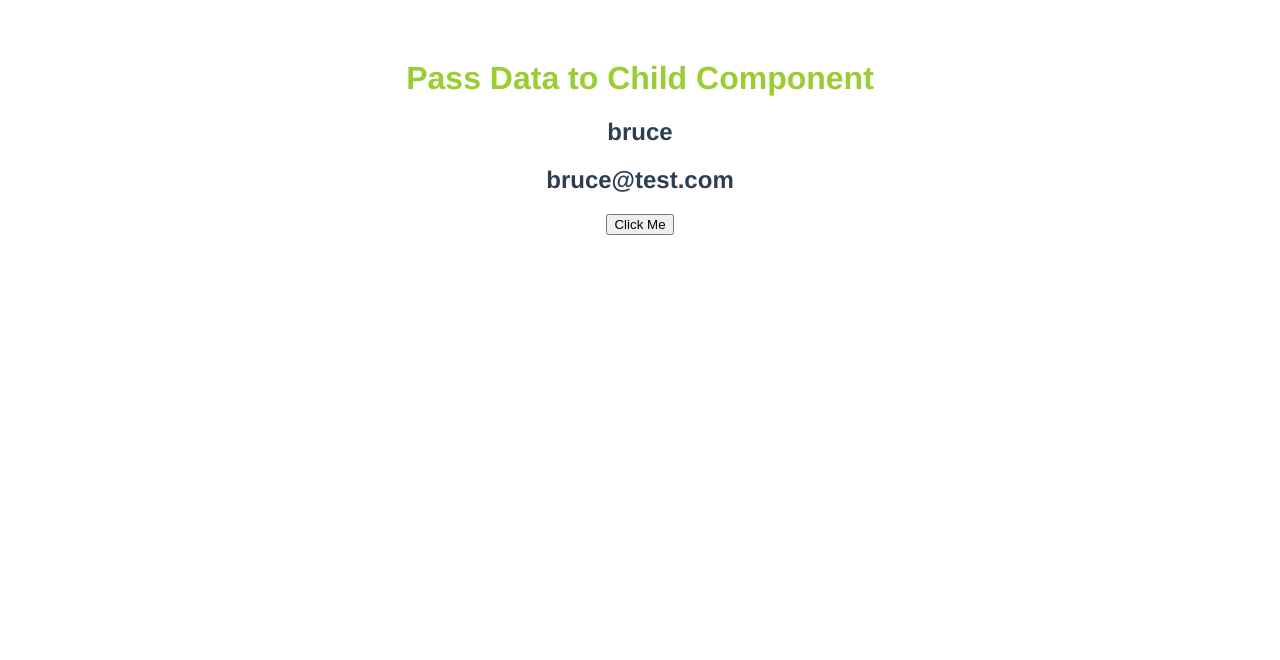
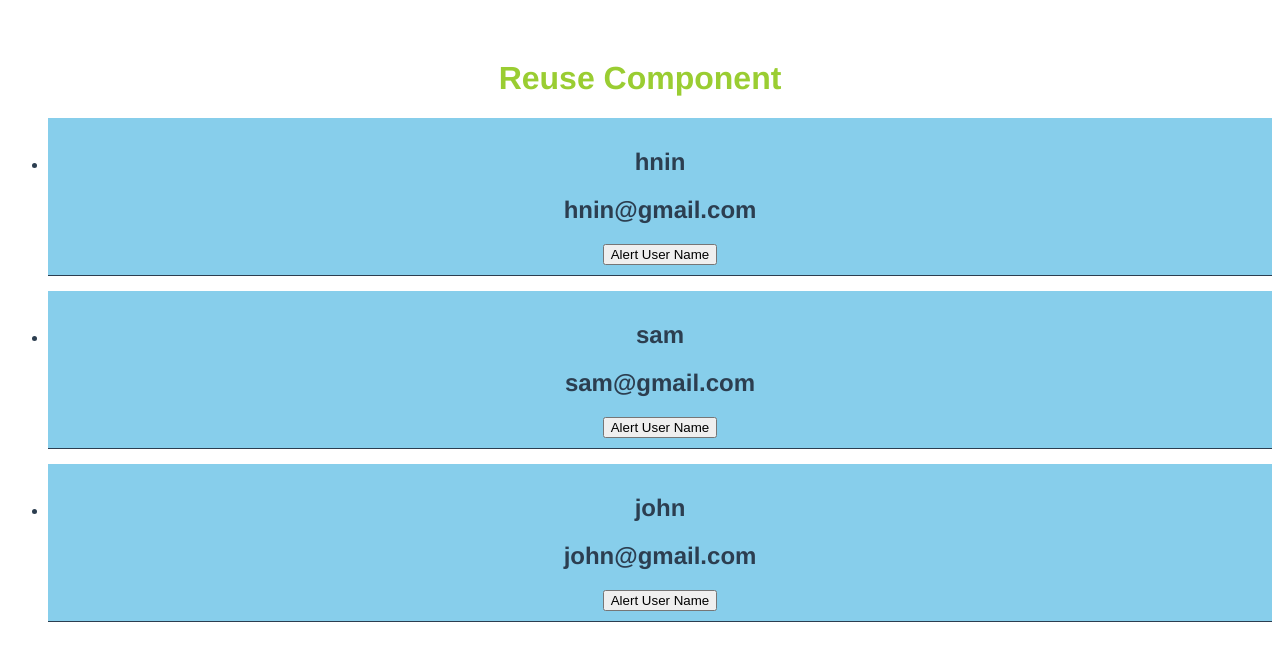
Before and after one commit to hninhnin0929/vue-sample-app-v1, a Vue app: page /#/ in a window 1280 px wide. Shown: the top 660 px of the page. Built offline with nearby package versions, Linux system fonts and the light colour scheme.

Commit message:
make child, import and use child, apply for loop, pass property to child

```diff
--- a/src/components/Home.vue
+++ b/src/components/Home.vue
@@ -1,31 +1,42 @@
 <template>
     <div>
 
-        <h1>Pass Data to Child Component</h1>
-        <Child :name="name" :data="user" :getData="getData"/>
+        <h1>Reuse Component</h1>
+        <!-- <User/> -->
+        <ul>
+            <li v-for="item in users" :key="item.name">
+                <!-- {{ item.name }} ---{{ item.emai }} -->
+                <User :data="item" :getData="getData"/>
 
+            </li>
+        </ul>
     </div>
 </template>
 
 <script>
     import Child from './Child.vue'
+    import User from './User.vue'
 
     export default {
 
         name: "Home",
         components: {
-            Child
+            Child,
+            User
         },
         data(){
             return{
-                name: 'bruce',
-                user: {name: 'bruse', email: 'bruce@test.com'}
+                users: [
+                    {name: 'hnin', emai: "hnin@gmail.com"},
+                    {name: 'sam', emai: "sam@gmail.com"},
+                    {name: 'john', emai: "john@gmail.com"},
+                ]
             }
         },
         methods: {
-            getData(){
-               alert("function called");
-            },
+            getData(name){
+                alert("User Name: "+ name);
+            }
         }
     }
 </script>
--- /dev/null
+++ b/src/components/User.vue
@@ -0,0 +1,33 @@
+<template>
+    <div class="user">
+        <!-- <h2>User Component</h2> -->
+        <h2>{{ data.name }}</h2>
+        <h2>{{ data.emai }}</h2>
+        <button v-on:click="getData(data.name)">Alert User Name</button>
+    </div>
+
+
+
+</template>
+<script>
+export default {
+    name: "User",
+    props: {
+        data: Object,
+        getData: Function,
+    },
+    methods: {
+        // getData(){
+        //     alert("User Name");
+        // }
+    }
+}
+</script>
+<style scoped>
+.user{
+    background-color: skyblue;
+    border-bottom: 1px solid;
+    padding: 10px;
+    margin-bottom: 15px;
+}
+</style>
```
